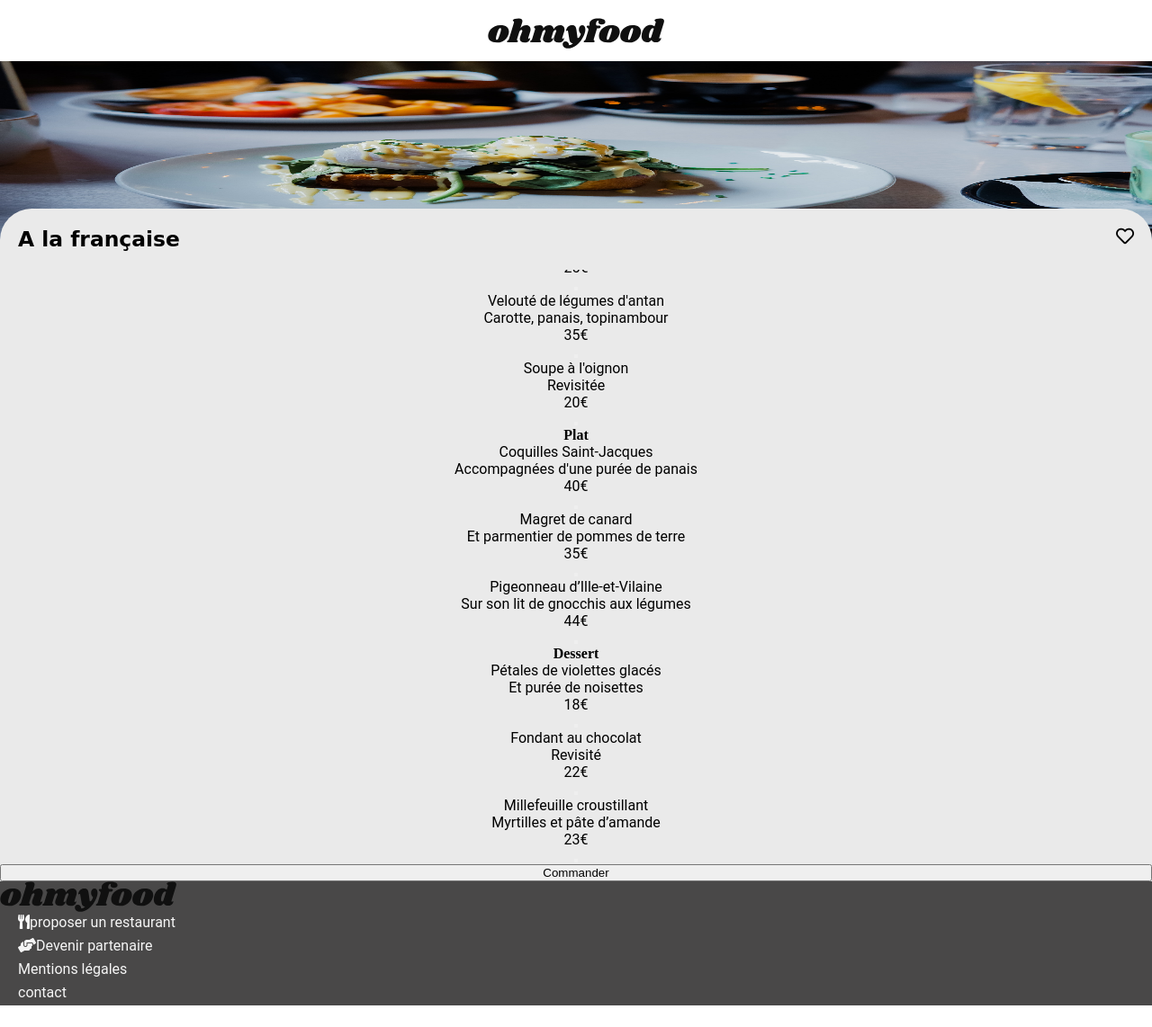
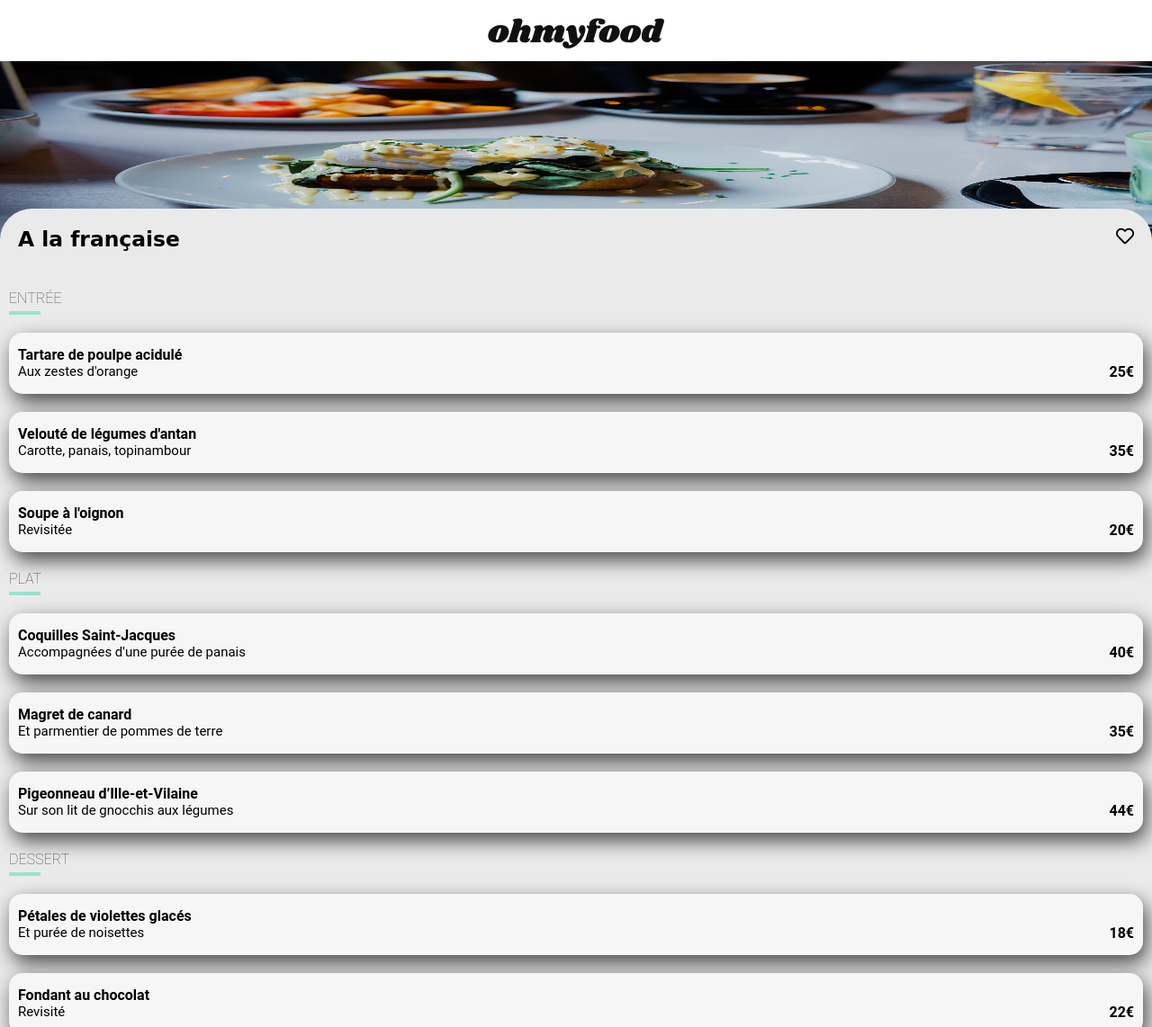
Before and after one commit to Emmanuel97423/OhMyFood_03_26_11_2020, a website: page restaurants/alafrancaise.html in a window 1280 px wide. Shown: the top 1142 px of the page at 90% size. Before the commit the page ends 1118 px from the top, so only its background shows below. Drawn offline with Linux system fonts and the light colour scheme; a web font is replaced by a local one.

Commit message:
CSS: mise en forme du menu page restaurant

```diff
--- a/restaurants/alafrancaise.html
+++ b/restaurants/alafrancaise.html
@@ -20,79 +20,84 @@
 
  <!--MENU-->
         <article>
-            <div><img src="../img/toa-heftiba-DQKerTsQwi0-unsplash.jpg"></div>
-            <div class="restaurant--menu__title">
-
+            <div class="restaurant__img"><img src="../img/toa-heftiba-DQKerTsQwi0-unsplash.jpg"></div>
+            <div class="restaurant__menu--title">
                 <div class="restaurant--name__menu"><h3>A la française</h3></div>
                 <div class="icon--heart"><i class="far fa-heart"></i></div>
             </div>
 <!--ENTREES-->
-            <div class="menu">
+        <aside>
+            <div class="bloc">
                 <div><h4>Entrée</h4></div>
-                <div class="menu--plat">
-                    <div class="title__bold"><p>Tartare de poulpe acidulé</p></div>
-                    <div class="composition__grey"><p>Aux zestes d'orange</p></div>
-                    <div class="tarif__bold"><p>25€</p></div>
-                    <button class="validate"></button>
+                <span class="underline"></span>
+                <div class="bloc__menu">
+                    <div class="bloc__menu--title bold"><p>Tartare de poulpe acidulé</p></div>
+                    <div class="bloc__menu--composition grey"><p>Aux zestes d'orange</p></div>
+                    <div class="bloc__menu--tarif bold"><p>25€</p></div>
+                    <div class="bloc__menu--check"><i class="fas fa-check"></i></div>
                 </div>
-                <div class="menu--plat">
-                    <div class="title__bold"><p>Velouté de légumes d'antan</p></div>
-                    <div class="composition__grey"><p>Carotte, panais, topinambour</p></div>
-                    <div class="tarif__bold"><p>35€</p></div>
-                    <button class="validate"></button>
+                <div class="bloc__menu">
+                    <div class="bloc__menu--title bold"><p>Velouté de légumes d'antan</p></div>
+                    <div class="bloc__menu--composition grey"><p>Carotte, panais, topinambour</p></div>
+                    <div class="bloc__menu--tarif bold"><p>35€</p></div>
+                    <div class="bloc__menu--check"><i class="fas fa-check"></i></div>
                 </div>
-                <div class="menu--plat">
-                    <div class="title__bold"><p>Soupe à l'oignon</p></div>
-                    <div class="composition__grey"><p>Revisitée</p></div>
-                    <div class="tarif__bold"><p>20€</p></div>
-                    <button class="validate"></button>
+                <div class="bloc__menu">
+                    <div class="bloc__menu--title bold"><p>Soupe à l'oignon</p></div>
+                    <div class="bloc__menu--composition grey"><p>Revisitée</p></div>
+                    <div class="bloc__menu--tarif bold"><p>20€</p></div>
+                    <div class="bloc__menu--check"><i class="fas fa-check"></i></div>
                 </div>
             </div>
 
-            <div class="menu">
+            <div class="bloc">
                 <div><h4>Plat</h4></div>
-                <div class="menu--plat">
-                    <div class="title__bold"><p>Coquilles Saint-Jacques</p></div>
-                    <div class="composition__grey"><p>Accompagnées d'une purée de panais</p></div>
-                    <div class="tarif__bold"><p>40€</p></div>
-                    <button class="validate"></button>
+                <span class="underline"></span>
+                <div class="bloc__menu">
+                    <div class="bloc__menu--title bold"><p>Coquilles Saint-Jacques</p></div>
+                    <div class="bloc__menu--composition grey"><p>Accompagnées d'une purée de panais</p></div>
+                    <div class="bloc__menu--tarif bold"><p>40€</p></div>
+                    <div class="bloc__menu--check"><i class="fas fa-check"></i></div>
                 </div>
-                <div class="menu--plat">
-                    <div class="title__bold"><p>Magret de canard</p></div>
-                    <div class="composition__grey"><p>Et parmentier de pommes de terre</p></div>
-                    <div class="tarif__bold"><p>35€</p></div>
-                    <button class="validate"></button>
+                <div class="bloc__menu">
+                    <div class="bloc__menu--title bold"><p>Magret de canard</p></div>
+                    <div class="bloc__menu--composition grey"><p>Et parmentier de pommes de terre</p></div>
+                    <div class="bloc__menu--tarif bold"><p>35€</p></div>
+                    <div class="bloc__menu--check"><i class="fas fa-check"></i></div>
                 </div>
-                <div class="menu--plat">
-                    <div class="title__bold"><p>Pigeonneau d’Ille-et-Vilaine</p></div>
-                    <div class="composition__grey"><p>Sur son lit de gnocchis aux légumes</p></div>
-                    <div class="tarif__bold"><p>44€</p></div>
-                    <button class="validate"></button>
+                <div class="bloc__menu">
+                    <div class="bloc__menu--title bold"><p>Pigeonneau d’Ille-et-Vilaine</p></div>
+                    <div class="bloc__menu--composition grey"><p>Sur son lit de gnocchis aux légumes</p></div>
+                    <div class="bloc__menu--tarif bold"><p>44€</p></div>
+                    <div class="bloc__menu--check"><i class="fas fa-check"></i></div>
                 </div>
             </div>
-            <div class="menu">
+            <div class="bloc">
                 <div><h4>Dessert</h4></div>
-                <div class="menu--plat">
-                    <div class="title__bold"><p>Pétales de violettes glacés</p></div>
-                    <div class="composition__grey"><p>Et purée de noisettes</p></div>
-                    <div class="tarif__bold"><p>18€</p></div>
-                    <button class="validate"></button>
+                <span class="underline"></span>
+                <div class="bloc__menu">
+                    <div class="bloc__menu--title bold"><p>Pétales de violettes glacés</p></div>
+                    <div class="bloc__menu--composition grey"><p>Et purée de noisettes</p></div>
+                    <div class="bloc__menu--tarif bold"><p>18€</p></div>
+                    <div class="bloc__menu--check"><i class="fas fa-check"></i></div>
                 </div>
-                <div class="menu--plat">
-                    <div class="title__bold"><p>Fondant au chocolat</p></div>
-                    <div class="composition__grey"><p>Revisité</p></div>
-                    <div class="tarif__bold"><p>22€</p></div>
-                    <button class="validate"></button>
+                <div class="bloc__menu">
+                    <div class="bloc__menu--title bold"><p>Fondant au chocolat</p></div>
+                    <div class="bloc__menu--composition grey"><p>Revisité</p></div>
+                    <div class="bloc__menu--tarif bold"><p>22€</p></div>
+                    <div class="bloc__menu--check"><i class="fas fa-check"></i></div>
                 </div>
-                <div class="menu--plat">
-                    <div class="title__bold"><p>Millefeuille croustillant</p></div>
-                    <div class="composition__grey"><p>Myrtilles et pâte d’amande</p></div>
-                    <div class="tarif__bold"><p>23€</p></div>
-                    <button class="validate"></button>
+                <div class="bloc__menu">
+                    <div class="bloc__menu--title bold"><p>Millefeuille croustillant</p></div>
+                    <div class="bloc__menu--composition grey"><p>Myrtilles et pâte d’amande</p></div>
+                    <div class="bloc__menu--tarif bold"><p>23€</p></div>
+                    <div class="bloc__menu--check"><i class="fas fa-check"></i></div>
                 </div>
             </div>
+        </aside>
+          <button class="btn--order">Commander</button>
         </article>
-        <button class="btn--order">Commander</button>
+
 
     <!--FOOTER-->
 
--- a/style/sass/base/typography.scss
+++ b/style/sass/base/typography.scss
@@ -7,7 +7,7 @@ body h3{
     font-family: 'Shrikhand', cursive;
     color: $dark;
 }
-body h1, h2, p,a {
+body h1, h2, p ,a {
+
     font-family: 'Roboto', sans-serif;
-
 }
--- a/style/sass/pages/_restaurants.scss
+++ b/style/sass/pages/_restaurants.scss
@@ -1,13 +1,24 @@
-article img{
+article {
+    &>.restaurant__img img{
         @include img-size;
         margin: 0 0 -40px 0;
     }
+    &> button {
+
+			padding: 10px 50px;
+			margin: 15px 55px 60px 55px;
+			border-radius: 2em;
+			border: 0;
+			background-image:linear-gradient(to bottom right, $color-secondary,$color-primary);
+			box-shadow: 5px 5px 20px -10px rgba(73, 72, 72,);
+			color:$white;
+
+    }
+}
 .bloc-page {
-
 	background-color: $background-color-light-grey;
 }
-
-.restaurant--menu__title {
+.restaurant__menu--title {
         display: flex;
         justify-content: space-between;
         position: absolute;
@@ -17,5 +28,65 @@ article img{
         text-align: left;
         font-size: 20px;
         width: 100%;
+}
+aside {
+    display: flex;
+    flex-direction: column;
+    text-align: left;
+    margin-top:90px ;
+}
+.bloc {
+    h4 {
+
+        margin: 0px 10px 0px 10px;
+        text-transform:uppercase;
+        font-family:'Roboto', sans-serif;
+        font-weight: 1;
+        color: $dark-grey;
+    }
+    >.underline {
+        display: flex;
+        width: 35px;
+        background-color: $color-newbtn;
+        padding:2px;
+        margin: 5px 25em 0 10px;
+    }
+    &__menu{
+        display:grid;
+		grid-template-columns: 80% 20%;
+		text-align: left;
+		margin: 20px 10px 20px 10px;
+		padding: 15px 10px 15px 10px;
+		background-color: $light-grey;
+		border-radius:15px;
+        filter: drop-shadow(4px 9px 11px $dark-grey);
+        &--title{
+            grid-column: 1;
+            grid-row: 1 / 2;
+        }
+        &--composition {
+            grid-column: 1;
+            grid-row: 2/3;
+            font-size: 15px;
+        }
+        &--tarif {
+            grid-column: 2;
+            grid-row: 2 / 3;
+            text-align: right;
+        }
+        &--check {
+
+            i{
+                opacity: 0;
+                i:hover{
+                    opacity: 0;
+                }
+            }
+        }
+    }
+    .bold {
+        font-weight: bold;
+    }
+
 
 }
--- a/style/sass/utils/_mixins.scss
+++ b/style/sass/utils/_mixins.scss
@@ -12,6 +12,8 @@
 		grid-template-rows: auto;
 		text-align: center;
 		align-items: center;
+
+
 
 	}
 }
--- a/style/sass/utils/_variables.scss
+++ b/style/sass/utils/_variables.scss
@@ -9,4 +9,3 @@ $light-grey:#f6f6f6;
 $white: #FFFFFF;
 $color-newbtn: #99e2d0;
 $color-newbtn-text: darken($color-newbtn, 50%);
-$img-border-radius: 20px 20px 0 0;
```
Also changed, not shown: restaurants/lanoteenchantee.html (+45 -45 lines), restaurants/lapalettedugout.html (+45 -45 lines), restaurants/ledelicedessens.html (+45 -45 lines), style/style.css, 1 other file. Lines whose indentation alone changed are shown as unchanged.
